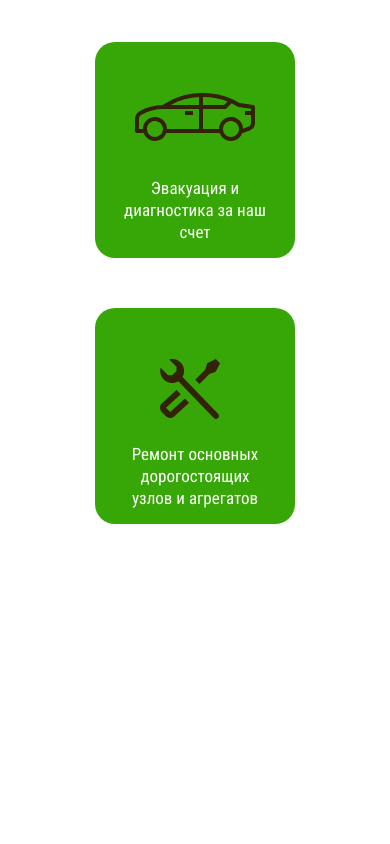
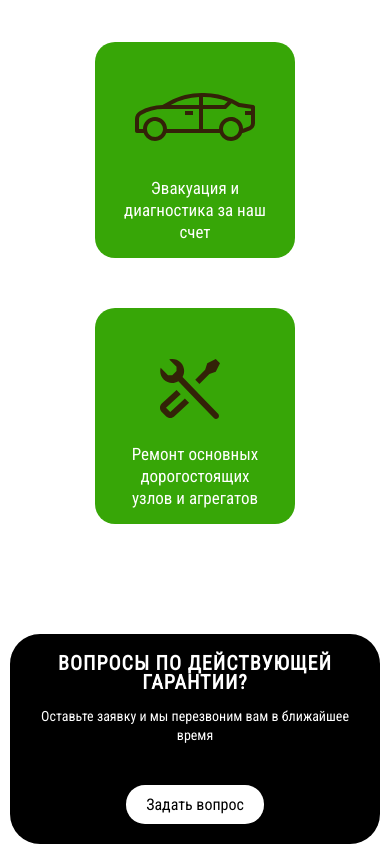
Before and after one commit to SlavMos/insurance, a React (Vite) app: page / in a window 390 px wide. Shown: the part 1378-2222 px from the top of the page. Before the commit the page ends 2012 px from the top, so only its background shows below. Built offline with nearby package versions, Linux system fonts and the light colour scheme.

Commit message:
question

```diff
--- a/src/App.jsx
+++ b/src/App.jsx
@@ -18,7 +18,7 @@ function App() {
     <div>
       <Header />
       <Content />
-      {/* <Question /> */}
+      <Question />
       {/* <Tariffs />
       <About />
       <FeaturesIcons />
--- a/src/components/Question/question.module.css
+++ b/src/components/Question/question.module.css
@@ -7,7 +7,7 @@
   background: black;
   display: flex;
   justify-content: space-around;
-  height: 100px;
+  height: auto;
   align-items: center;
   border-radius: 30px;
 }
@@ -91,6 +91,7 @@
   .button {
     font-size: 16px;
     padding: 10px 20px;
+    margin-top: 20px;
   }
 }
 
```
